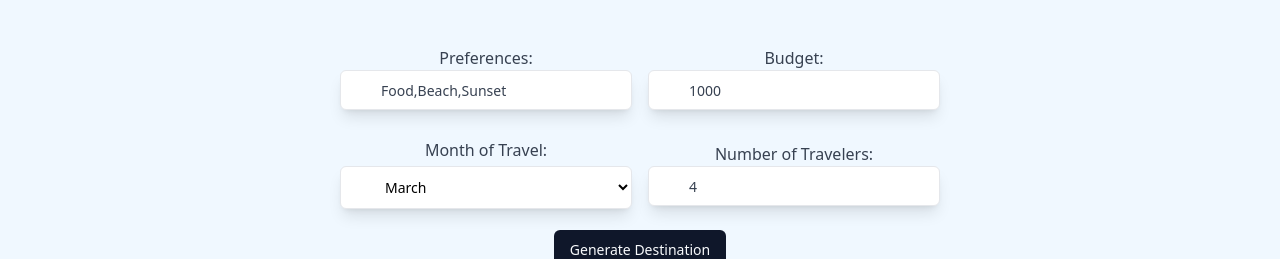
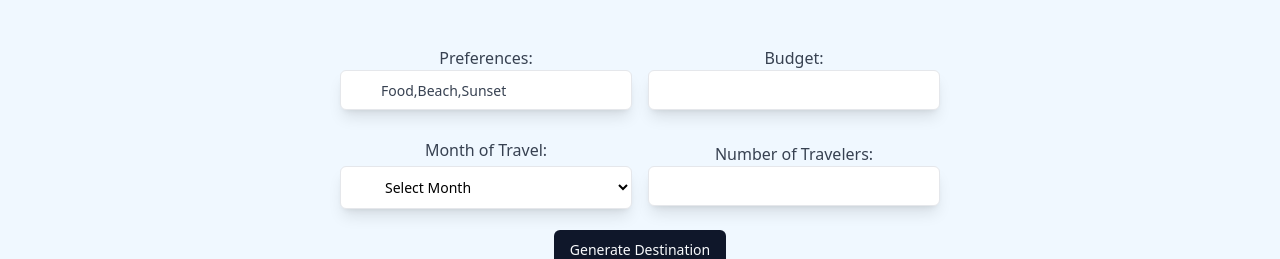
Before and after one commit to srexrg/Destify, a React (Vite) app: page / in a window 1280 px wide. Shown: the part 402-661 px from the top of the page. Built offline with nearby package versions, Linux system fonts and the light colour scheme.

Commit message:
Modifications done

```diff
--- a/src/components/AIComp.jsx
+++ b/src/components/AIComp.jsx
@@ -10,9 +10,9 @@ export const runtime = "edge";
 
 const AIComp = () => {
   const [preferences, setPreferences] = useState("Food,Beach,Sunset");
-  const [budget, setBudget] = useState("1000");
-  const [month, setMonth] = useState("March");
-  const [numTravelers, setNumTravelers] = useState("4");
+  const [budget, setBudget] = useState("");
+  const [month, setMonth] = useState("");
+  const [numTravelers, setNumTravelers] = useState("");
   const [destination, setDestination] = useState("");
   const [loading, setLoading] = useState(false);
 
```
Lines whose indentation alone changed are shown as unchanged.
